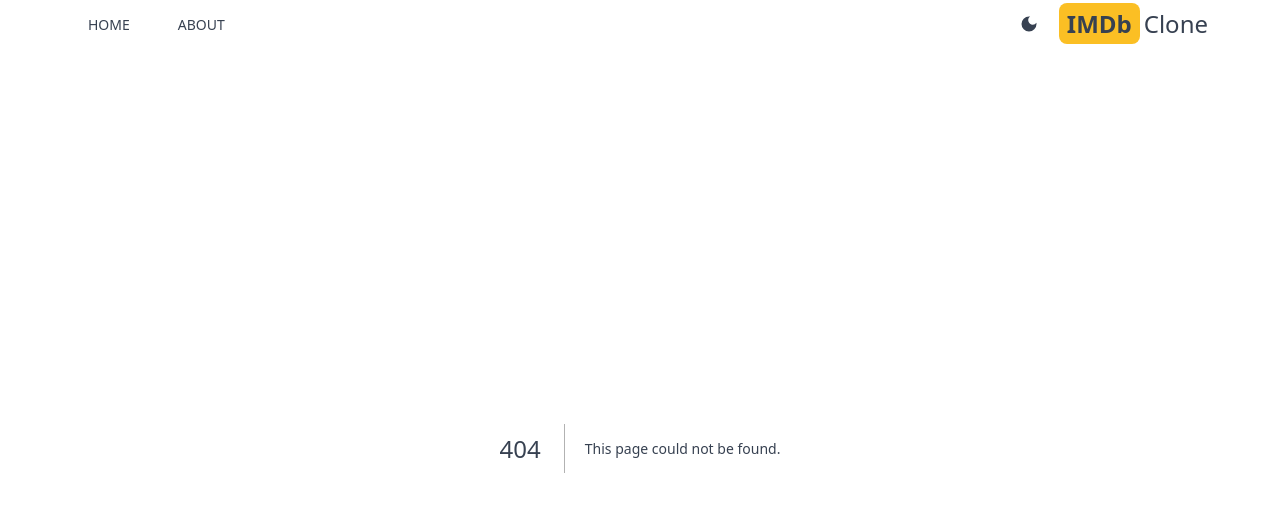
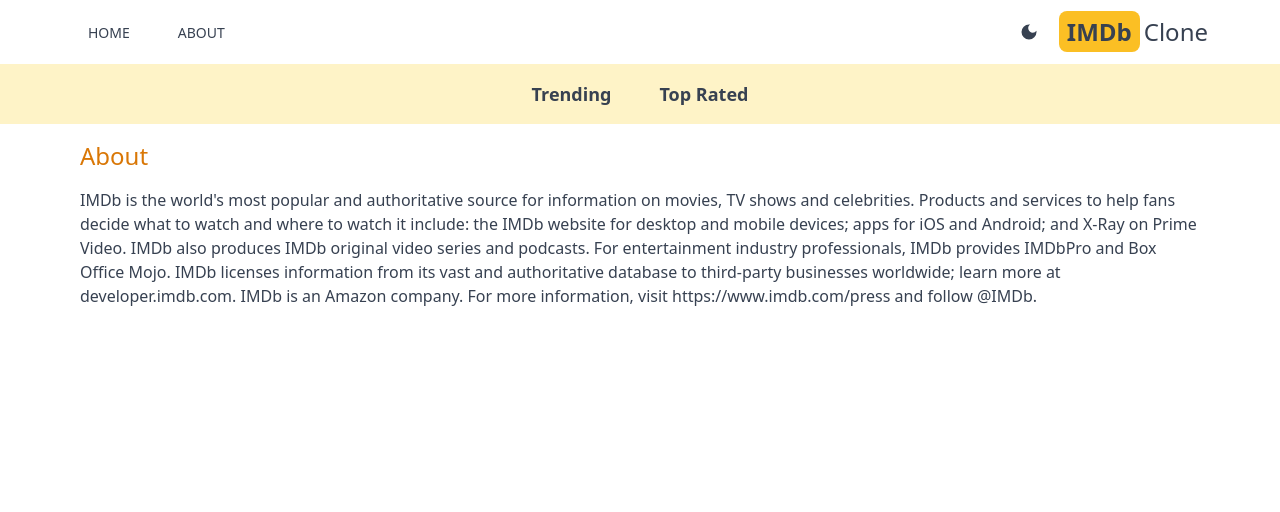
Before and after one commit to GeorgeYerontides/imdb_clone, a Next.js app: page /about in a window 1280 px wide. Before the commit this address had no page. Shown: the top 512 px of the page. Built offline with nearby package versions, Linux system fonts and the light colour scheme.

Commit message:
Added Navbar & Renamed MenuItem
Renamed MenuItem to HeaderItem for clearer structure.
Added Navbar that will navigate to pages that display different information about search queries

```diff
--- /dev/null
+++ b/src/app/about/page.js
@@ -0,0 +1,12 @@
+import React from 'react'
+
+const About = () => {
+  return (
+    <div className='max-w-6xl mx-auto space-y-4 p-4'>
+        <h1 className='text-2xl font-medium text-amber-600 '>About</h1>
+        <p>IMDb is the world's most popular and authoritative source for information on movies, TV shows and celebrities. Products and services to help fans decide what to watch and where to watch it include: the IMDb website for desktop and mobile devices; apps for iOS and Android; and X-Ray on Prime Video. IMDb also produces IMDb original video series and podcasts. For entertainment industry professionals, IMDb provides IMDbPro and Box Office Mojo. IMDb licenses information from its vast and authoritative database to third-party businesses worldwide; learn more at developer.imdb.com. IMDb is an Amazon company. For more information, visit https://www.imdb.com/press and follow @IMDb.</p>
+    </div>
+  )
+}
+
+export default About
--- a/src/app/layout.js
+++ b/src/app/layout.js
@@ -1,12 +1,15 @@
 import Header from "@/components/Header";
 import "./globals.css";
 import Providers from "./Providers";
+import Navbar from "@/components/Navbar";
+
 export default function RootLayout({ children }) {
   return (
     <html lang="en">
       <body>
         <Providers >
           <Header />
+          <Navbar />
           {children}
         </Providers>
       </body>
--- a/src/components/Header.js
+++ b/src/components/Header.js
@@ -1,15 +1,15 @@
 import React from 'react'
-import MenuItem from './MenuItem';
+import HeaderItem from './HeaderItem';
 import {AiFillHome,AiFillInfoCircle} from 'react-icons/ai'
 import Link from 'next/link';
 import DarkMode from './DarkMode';
 
 const Header = () => {
   return (
-    <div className='flex justify-between mx-2 max-w-6xl sm:mx-auto items-center py-2'>
+    <div className='flex justify-between mx-2 max-w-6xl sm:mx-auto items-center py-4'>
         <div className="flex">
-            <MenuItem title='HOME' address='/' icon={AiFillHome} />
-            <MenuItem title='ABOUT' address='/about' icon={AiFillInfoCircle} />
+            <HeaderItem title='HOME' address='/' icon={AiFillHome} />
+            <HeaderItem title='ABOUT' address='/about' icon={AiFillInfoCircle} />
         </div>
         <div className="flex items-center space-x-5 mr-2">
             <DarkMode />
--- a/src/components/MenuItem.js
+++ b/src/components/HeaderItem.js
@@ -1,7 +1,7 @@
 import Link from 'next/link'
 import React, { Fragment } from 'react'
 
-const MenuItem = (props) => {
+const HeaderItem = (props) => {
   return (
     <Fragment>
         <Link href={props.address} className='mx-4 lg:mx-6 hover:text-amber-600' >
@@ -12,4 +12,4 @@
   )
 }
 
-export default MenuItem
+export default HeaderItem
--- /dev/null
+++ b/src/components/Navbar.js
@@ -0,0 +1,12 @@
+import React from 'react'
+import NavbarItem from './NavbarItem'
+const Navbar = () => {
+  return (
+    <div className='flex justify-center dark:bg-gray-600 bg-amber-100 lg:text-lg p-4'>
+        <NavbarItem title='Trending' param='fetchTrending' />
+        <NavbarItem title='Top Rated' param='fetchTopRated' />
+    </div>
+  )
+}
+
+export default Navbar
--- /dev/null
+++ b/src/components/NavbarItem.js
@@ -0,0 +1,21 @@
+'use client'
+
+import Link from 'next/link'
+import React from 'react'
+import {useSearchParams } from 'next/navigation'
+const NavbarItem = (props) => {
+
+  const searchParams =  useSearchParams();
+  const genre = searchParams.get('genre');
+  return (
+    <div className='mx-2'>
+        <Link href={`/?genre=${props.param}`}  className={`m-4 hover:text-amber-600 font-semibold p2 ${
+            genre &&
+            genre === props.param &&
+            'underline underline-offset-8 decoration-4 decoration-amber-500 rounded-lg'
+        }`} >{props.title}</Link>
+    </div>
+  )
+}
+
+export default NavbarItem
```
